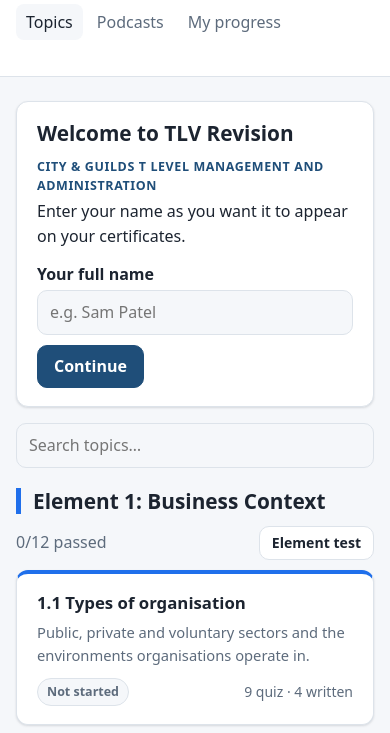
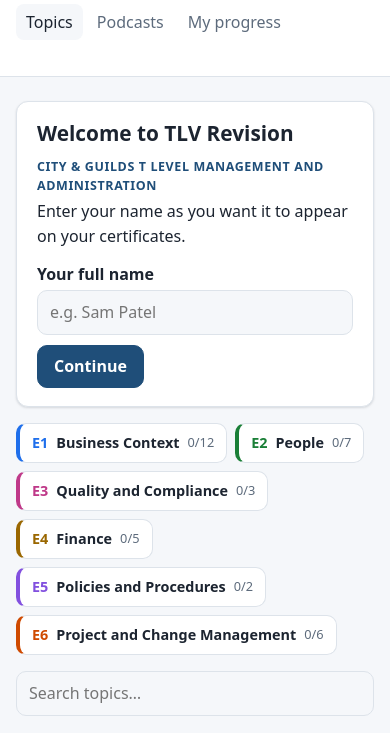
Before and after one commit to tom-landy/TLV-Revision, a plain HTML site: page public/index.html in a window 390 px wide. Shown: the part 61-794 px from the top of the page. Drawn offline with Linux system fonts and the light colour scheme.

Commit message:
Add a jump row of Element buttons to the home page
Each button scrolls to its Element, allowing for the sticky header's
height on phones, and clears any search that was hiding it.

Co-Authored-By: Claude Opus 5.5 <noreply@anthropic.com>
Claude-Session: https://claude.ai/code/session_016cyNFYshUYaavtu1phesXM

```diff
--- a/public/css/style.css
+++ b/public/css/style.css
@@ -125,6 +125,15 @@ label { display: block; font-weight: 600; margin: 8px 0 4px; }
 .name-form { max-width: 560px; }
 .search { margin: 0 0 20px; max-width: 420px; }
 .subject { margin-bottom: 28px; }
+.jump { display: flex; flex-wrap: wrap; gap: 8px; margin: 0 0 16px; }
+.jump-btn {
+  display: inline-flex; align-items: center; gap: 8px; min-height: 40px; padding: 6px 12px;
+  border: 1px solid var(--line); border-left: 4px solid var(--subject); border-radius: 10px;
+  background: var(--surface); color: var(--text); font: inherit; font-size: .9rem; font-weight: 600; cursor: pointer;
+}
+.jump-btn:hover { border-color: var(--subject); }
+.jump-num { color: var(--subject); font-weight: 800; }
+.jump-count { font-weight: 500; font-size: .8rem; color: var(--muted); }
 .subject-head { display: flex; align-items: baseline; gap: 12px; flex-wrap: wrap; margin-bottom: 10px; }
 .subject-head h2 { margin: 0; padding-left: 12px; border-left: 5px solid var(--subject); }
 .grid { display: grid; grid-template-columns: repeat(auto-fill, minmax(260px, 1fr)); gap: 16px; }
--- a/public/js/app.js
+++ b/public/js/app.js
@@ -305,12 +305,20 @@
         "</section>";
     }
 
+    html += '<nav class="jump" aria-label="Jump to an Element">' + CONTENT.subjects.map(function (s) {
+      var done = s.topics.filter(function (t) { return state.certificates[t.id]; }).length;
+      var m = s.title.match(/^Element (\d+):\s*(.*)$/);
+      return '<button type="button" class="jump-btn" data-jump="' + esc(s.id) + '" style="--subject:' + esc(s.colour || "#1f4e79") + '">' +
+        (m ? '<span class="jump-num">E' + m[1] + "</span>" + esc(m[2]) : esc(s.title)) +
+        '<span class="jump-count">' + done + "/" + s.topics.length + "</span></button>";
+    }).join("") + "</nav>";
+
     html += '<div class="search"><label for="topicSearch" class="sr-only">Search topics</label>' +
       '<input id="topicSearch" type="search" placeholder="Search topics…"></div>';
 
     CONTENT.subjects.forEach(function (s) {
       var done = s.topics.filter(function (t) { return state.certificates[t.id]; }).length;
-      html += '<section class="subject" style="--subject:' + esc(s.colour || "#1f4e79") + '">' +
+      html += '<section class="subject" id="sec-' + esc(s.id) + '" style="--subject:' + esc(s.colour || "#1f4e79") + '">' +
         '<div class="subject-head"><h2>' + esc(s.title) + "</h2>" +
         '<span class="muted">' + done + "/" + s.topics.length + " passed</span>" +
         (subjectComplete(state, s) ? ' <a class="badge gold" href="#/certificate/subject/' + encodeURIComponent(s.id) + '">Element certificate</a>' : "") +
@@ -335,6 +343,18 @@
 
     app.innerHTML = html;
     bindNameForm();
+
+    app.querySelectorAll(".jump-btn").forEach(function (b) {
+      b.addEventListener("click", function () {
+        var sec = document.getElementById("sec-" + b.getAttribute("data-jump"));
+        if (!sec) return;
+        if (sec.hidden) { search.value = ""; search.dispatchEvent(new Event("input")); }
+        // Measure the sticky header each time: it is taller on phones.
+        var header = document.querySelector(".site-header");
+        var offset = (header ? header.getBoundingClientRect().height : 0) + 12;
+        window.scrollTo({ top: sec.getBoundingClientRect().top + window.pageYOffset - offset, behavior: "smooth" });
+      });
+    });
 
     var search = document.getElementById("topicSearch");
     search.addEventListener("input", function () {
```
